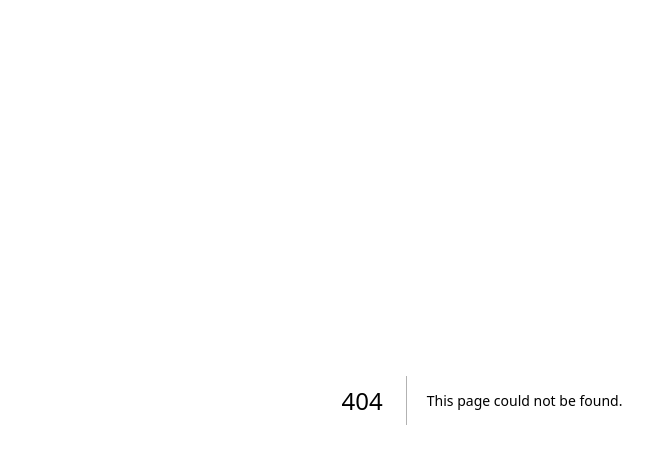
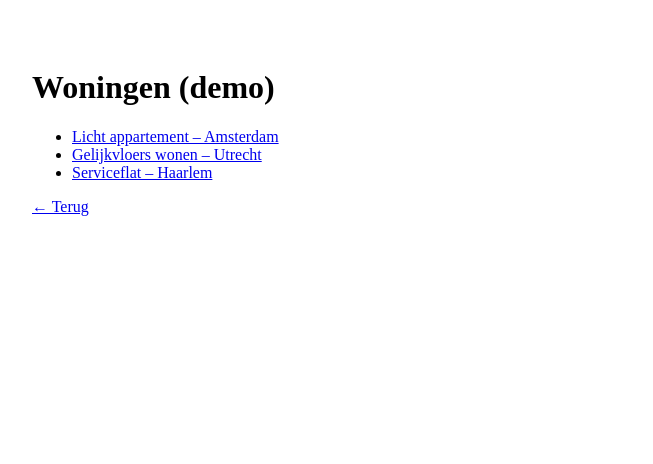
Before and after one commit to 4gcnny5cxp-dot/vitawoon-demo, a Next.js app: page /woningen in a window 1280 px wide. Before the commit this address had no page. Shown: the top 464 px of the page, without its empty margins (158-811 px from the left). Built offline with nearby package versions, Linux system fonts and the light colour scheme.

Commit message:
Create index.tsx

```diff
--- /dev/null
+++ b/pages/woningen/index.tsx
@@ -0,0 +1,13 @@
+export default function Woningen() {
+  return (
+    <main style={{ padding: "40px", maxWidth: "900px", margin: "0 auto" }}>
+      <h1>Woningen (demo)</h1>
+      <ul>
+        <li><a href="/woningen/1">Licht appartement – Amsterdam</a></li>
+        <li><a href="/woningen/2">Gelijkvloers wonen – Utrecht</a></li>
+        <li><a href="/woningen/3">Serviceflat – Haarlem</a></li>
+      </ul>
+      <p><a href="/">← Terug</a></p>
+    </main>
+  );
+}
```
